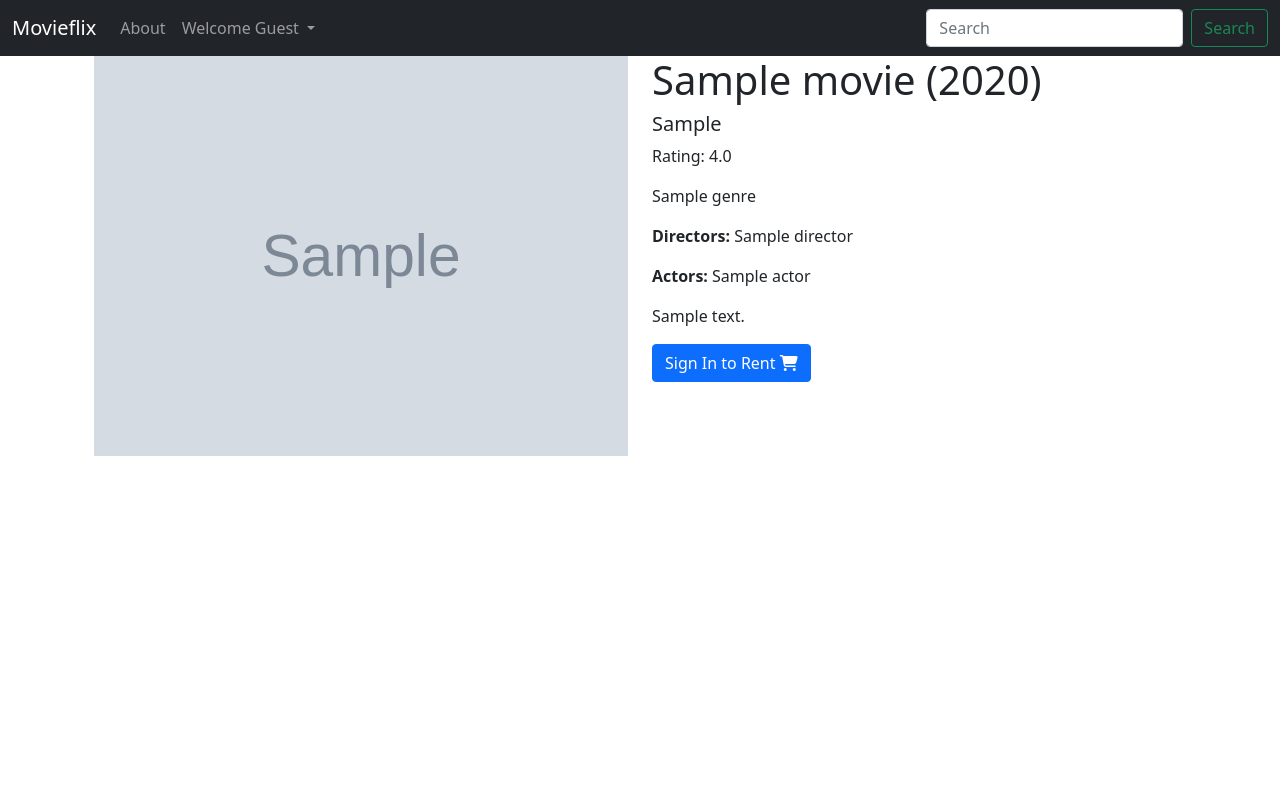
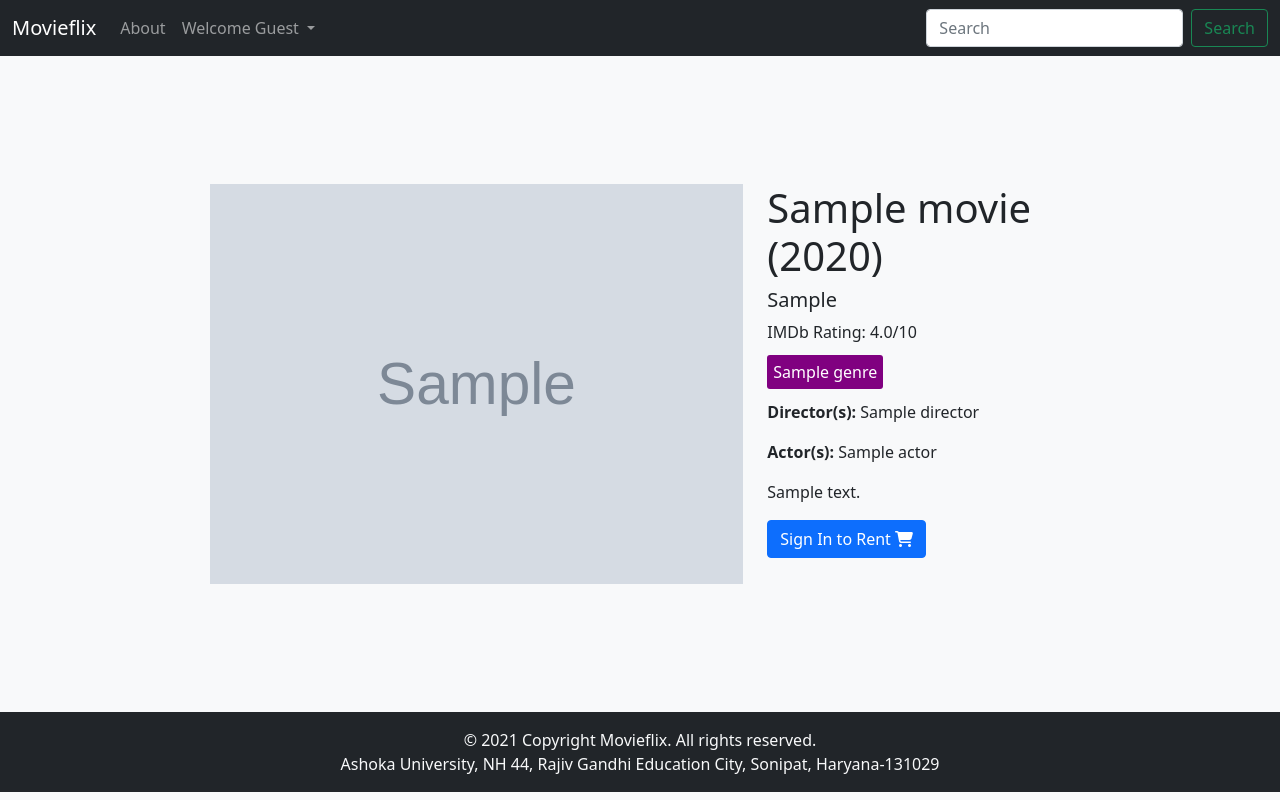
Before and after one commit to tashi21/Movieflix, a Django app: page /movie/1/ in a window 1280 px wide. Run offline with Django 3.2, Linux system fonts and the light colour scheme; tables that the repository leaves empty hold one stand-in row (values such as "Sample post"); grey boxes marked "Sample" are stand-in pictures; some libraries are stand-ins or nearby versions.

Commit message:
modified footer

```diff
--- /dev/null
+++ b/core/static/css/movie.css
@@ -0,0 +1,11 @@
+.body {
+    padding: 10%;
+    /* background-color: black; */
+}
+
+.genre {
+    background-color: purple;
+    color: white;
+    padding: 6px;
+    border-radius: 3px;
+}
--- a/core/templates/base.html
+++ b/core/templates/base.html
@@ -16,7 +16,7 @@
         {% block head %}{% endblock head %}
     </head>
 
-    <body>
+    <body class="bg-light">
         <!-- Navbar -->
         {% include "partials/navbar.html" %}
         {% if messages %}
@@ -53,5 +53,6 @@
         {% block scripts %}
         {% endblock scripts %}
     </body>
+    {% include "partials/footer.html" %}
 
 </html>
--- a/core/templates/movie.html
+++ b/core/templates/movie.html
@@ -1,11 +1,13 @@
 {% extends "base.html" %}
+{% load static %}
 
 {% block head %}
 <title>{{movie.title}}</title>
+<link rel="stylesheet" href="{% static "css/movie.css" %}">
 {% endblock head %}
 
 {% block content %}
-<div class="container">
+<div class="container body">
     <div class="container">
         <div class="row">
             <div class="col">
@@ -16,18 +18,18 @@
             <div class="col">
                 <h1>{{ movie.title }} ({{ movie.year }})</h1>
                 <h5>{{ movie.certificate }}</h5>
-                <p>Rating: {{ movie.rating }}</p>
+                <p>IMDb Rating: {{ movie.rating }}/10</p>
                 <p>
                     {% for genre in movie.genre.all %}
-                    <span>{{genre.name}}</span>
+                    <span class="genre">{{genre.name}}</span>
                     {% endfor %}
                 </p>
-                <p> <b>Directors: </b>
+                <p> <b>Director(s): </b>
                     {% for director in movie.directors.all %}
                     {{director.name}}
                     {% endfor %}
                 </p>
-                <p> <b>Actors: </b>
+                <p> <b>Actor(s): </b>
                     {% for actor in movie.actors.all %}
                     {% if forloop.last %}
                     {{actor.name}}
--- /dev/null
+++ b/core/templates/partials/footer.html
@@ -0,0 +1,9 @@
+<footer class="bg-light text-lg-start">
+    <!-- Copyright -->
+    <div class="text-center p-3 text-light" style="background-color: rgb(33, 37, 41);">
+        &copy; 2021 Copyright Movieflix. All rights reserved.
+        <br>
+        Ashoka University, NH 44, Rajiv Gandhi Education City, Sonipat,
+        Haryana-131029
+    </div>
+</footer>
```
Also changed, not shown: core/templates/about.html (+5 -15 lines), core/templates/home.html (+0 -16 lines).
